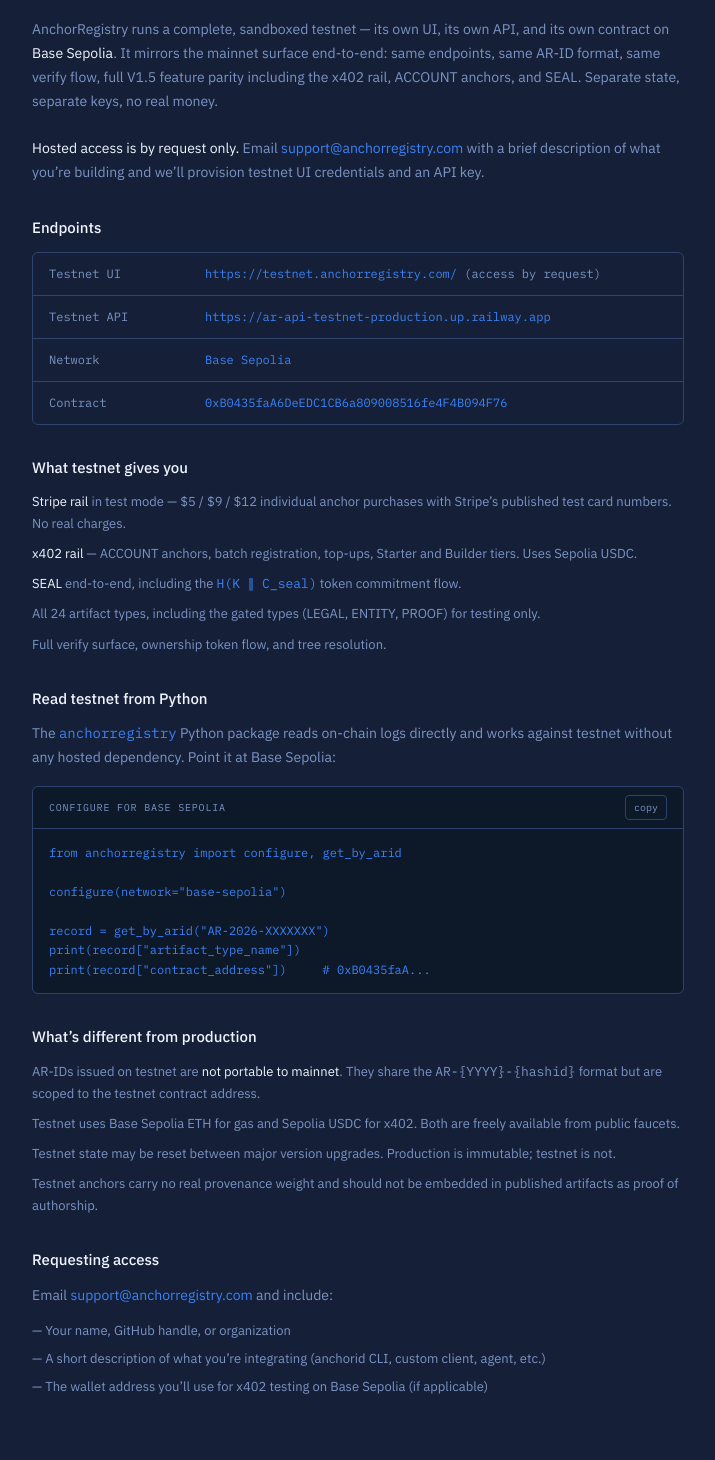
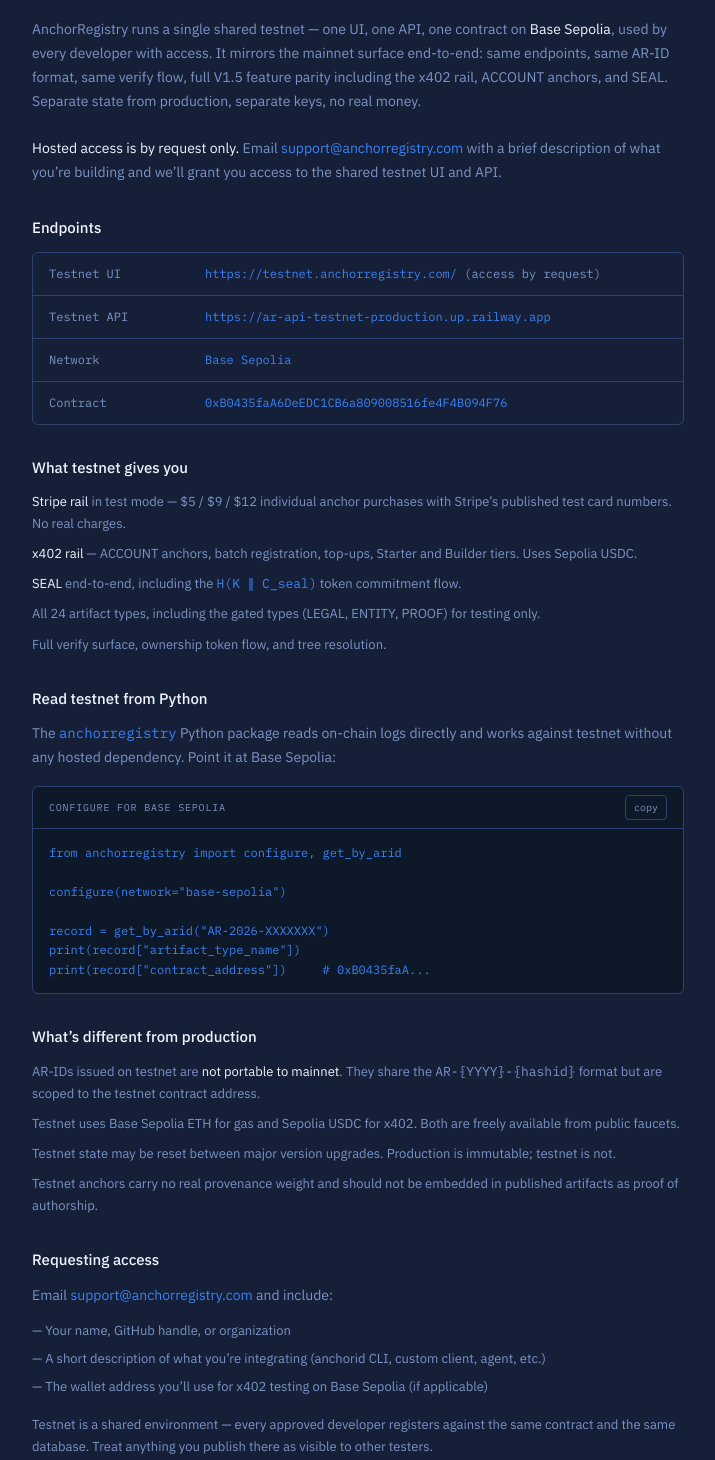
Before and after one commit to AnchorRegistry/ar-ui, a Next.js app: page /developers in a window 1280 px wide. Shown: the part 9040-10500 px from the top of the page, without its empty margins (404-1119 px from the left). Built offline with nearby package versions, Linux system fonts and the light colour scheme.

Commit message:
developers: rewrite testnet section as sandboxed environment

```diff
--- a/app/developers/page.tsx
+++ b/app/developers/page.tsx
@@ -701,14 +701,14 @@
             {/* ── §8 Testnet ──────────────────────────────────────────── */}
             <section id="testnet">
               <SectionLabel>§8 · Testnet</SectionLabel>
-              <SectionHeading>A fully sandboxed AnchorRegistry environment</SectionHeading>
+              <SectionHeading>A shared sandboxed AnchorRegistry environment</SectionHeading>
               <Prose className="mb-6">
-                AnchorRegistry runs a complete, sandboxed testnet — its own UI, its own API,
-                and its own contract on{' '}
-                <span className="text-off-white">Base Sepolia</span>. It mirrors the mainnet
-                surface end-to-end: same endpoints, same AR-ID format, same verify flow, full
-                V1.5 feature parity including the x402 rail, ACCOUNT anchors, and SEAL.
-                Separate state, separate keys, no real money.
+                AnchorRegistry runs a single shared testnet — one UI, one API, one contract on{' '}
+                <span className="text-off-white">Base Sepolia</span>, used by every developer
+                with access. It mirrors the mainnet surface end-to-end: same endpoints, same
+                AR-ID format, same verify flow, full V1.5 feature parity including the x402
+                rail, ACCOUNT anchors, and SEAL. Separate state from production, separate keys,
+                no real money.
               </Prose>
 
               <Prose className="mb-6">
@@ -716,8 +716,8 @@
                 <a href="mailto:support@anchorregistry.com" className="text-electric-blue hover:underline">
                   support@anchorregistry.com
                 </a>{' '}
-                with a brief description of what you&rsquo;re building and we&rsquo;ll
-                provision testnet UI credentials and an API key.
+                with a brief description of what you&rsquo;re building and we&rsquo;ll grant
+                you access to the shared testnet UI and API.
               </Prose>
 
               <h3 className="mb-3 mt-8 text-[15px] font-medium text-off-white">Endpoints</h3>
@@ -828,6 +828,11 @@
                 <li>— A short description of what you&rsquo;re integrating (anchorid CLI, custom client, agent, etc.)</li>
                 <li>— The wallet address you&rsquo;ll use for x402 testing on Base Sepolia (if applicable)</li>
               </ul>
+              <p className="mt-4 text-[13px] leading-[1.7] text-muted-slate">
+                Testnet is a shared environment — every approved developer registers against
+                the same contract and the same database. Treat anything you publish there as
+                visible to other testers.
+              </p>
             </section>
 
             <div className="mt-16 rounded-lg border border-[#2E4270] bg-surface px-6 py-5">
```
